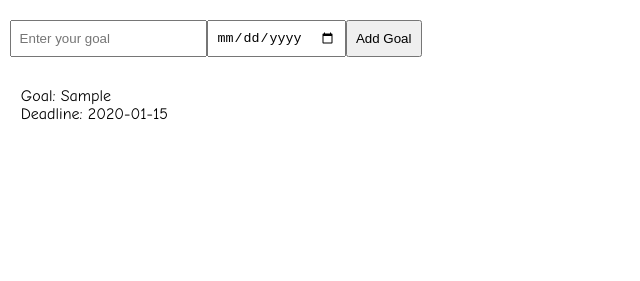
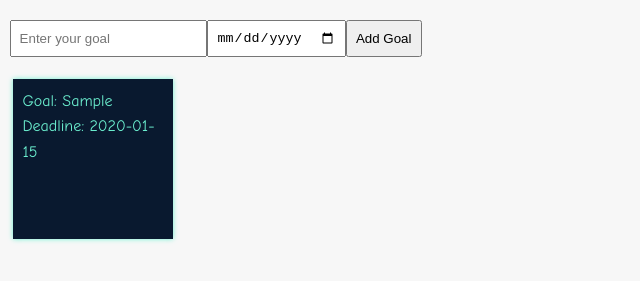
Before and after one commit to kamwaro/goalTracker, a plain HTML site: page index.html in a window 1280 px wide. Both pictures are taken after typing "Sample", "2020-01-15" into the empty fields and a click on the button "Add Goal". Shown: the part 43-324 px from the top of the page, without its empty margins (0-640 px from the left). Drawn offline with Linux system fonts and the light colour scheme.

Commit message:
added box shadow on output card and set background color on the card

```diff
--- a/style.css
+++ b/style.css
@@ -1,5 +1,8 @@
 :root {
   --main--font: 'Comic Neue', cursive;
+  --card-background-color: rgb(9, 25, 47);
+  --card-font-color: rgb(108, 240, 208);
+  --body-background: rgb(247, 247, 247);
 }
 
 * {
@@ -10,6 +13,7 @@
 
 body {
   font-family: var(--main--font);
+  background-color: var(--body-background);
 }
 
 .header {
@@ -36,11 +40,18 @@ body {
 .output {
   display: flex;
   flex-wrap: wrap;
-  padding: 0.6em;
+  padding: 0.1em;
 }
 
 .card {
   margin: 0.7em;
+  background-color: var(--card-background-color);
+  color: var(--card-font-color);
+  width: 10em;
+  height: 10em;
+  padding: 0.6em;
+  line-height: 1.6;
+  box-shadow: 0 0 5px 0 rgb(108, 240, 208);
 }
 
 .card ul {
```
